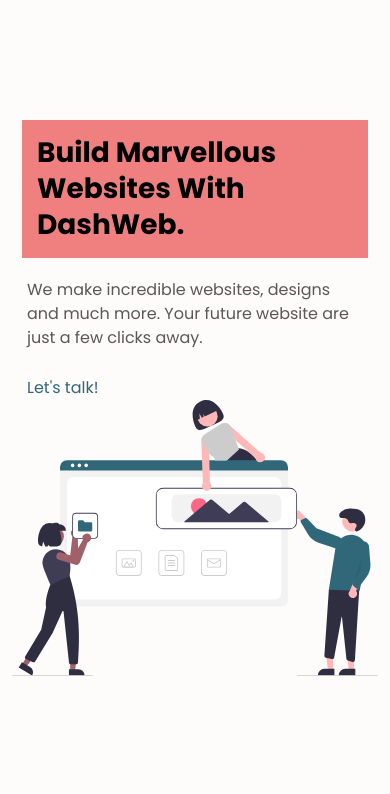
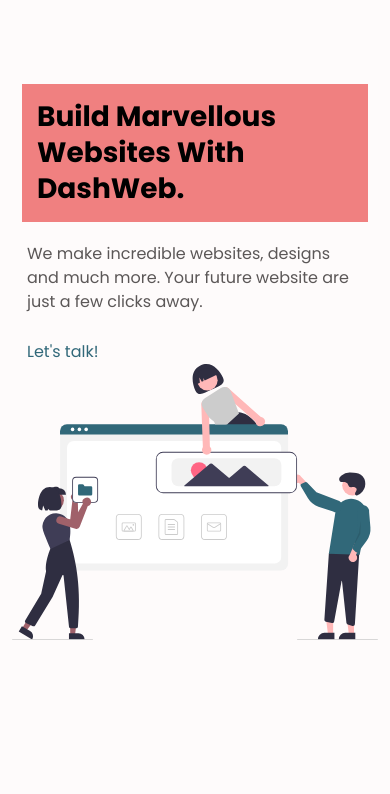
Before and after one commit to dashwebdev/profile, a plain HTML site: page index.html in a window 390 px wide. Shown: the part 47-841 px from the top of the page. Drawn offline with nearby package versions, Linux system fonts and the light colour scheme.

Commit message:
responsive design more corrections

```diff
--- a/assets/css/style.css
+++ b/assets/css/style.css
@@ -567,6 +567,13 @@ h1, h2, h3, h4, h5, h6 {
   }
 }
 
+@media only screen and (max-width: 400px) {
+  #hero .container {
+    padding-top: 0;
+    /* position: relative; */
+  }
+}
+
 
 @-webkit-keyframes pulsate-btn {
   0% {
```
